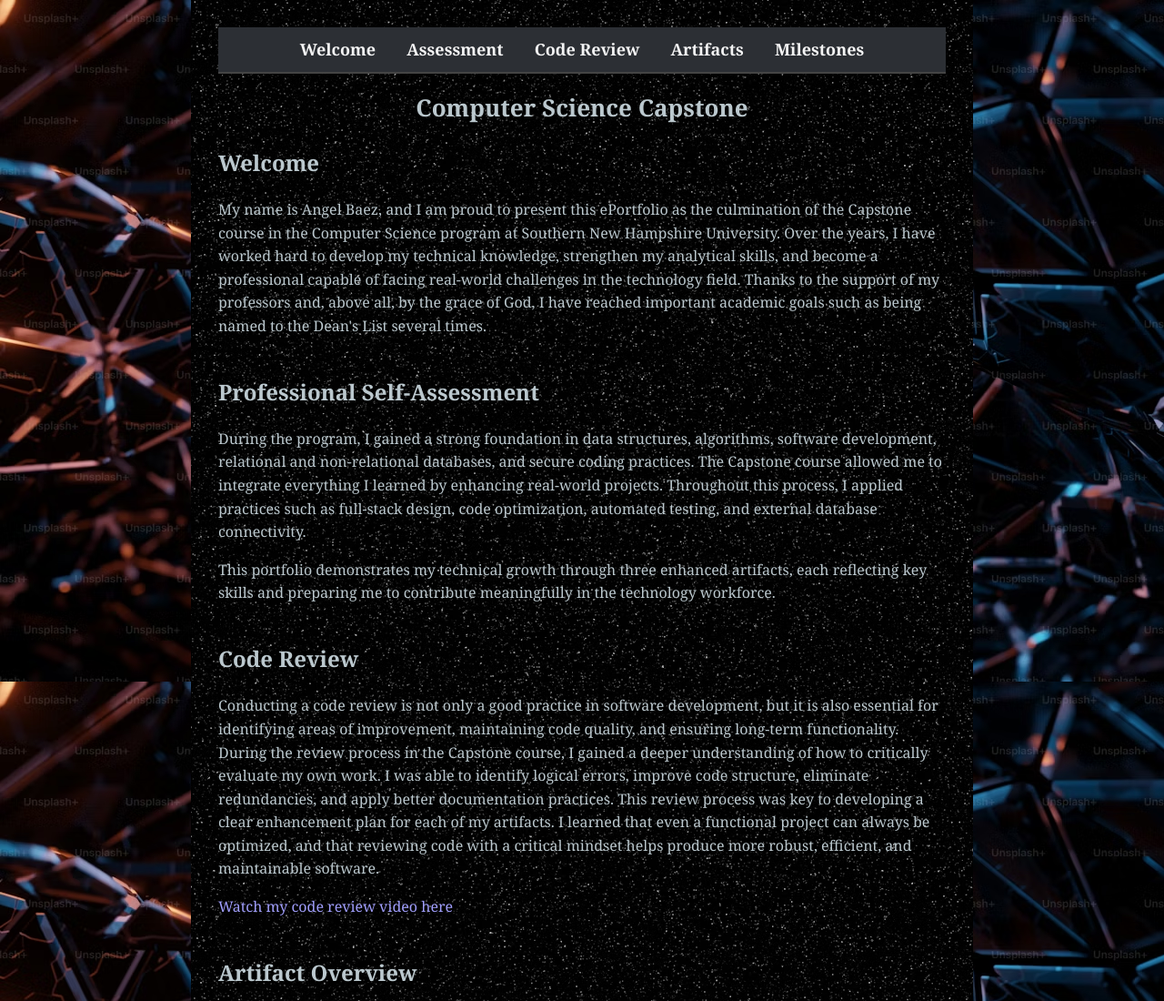
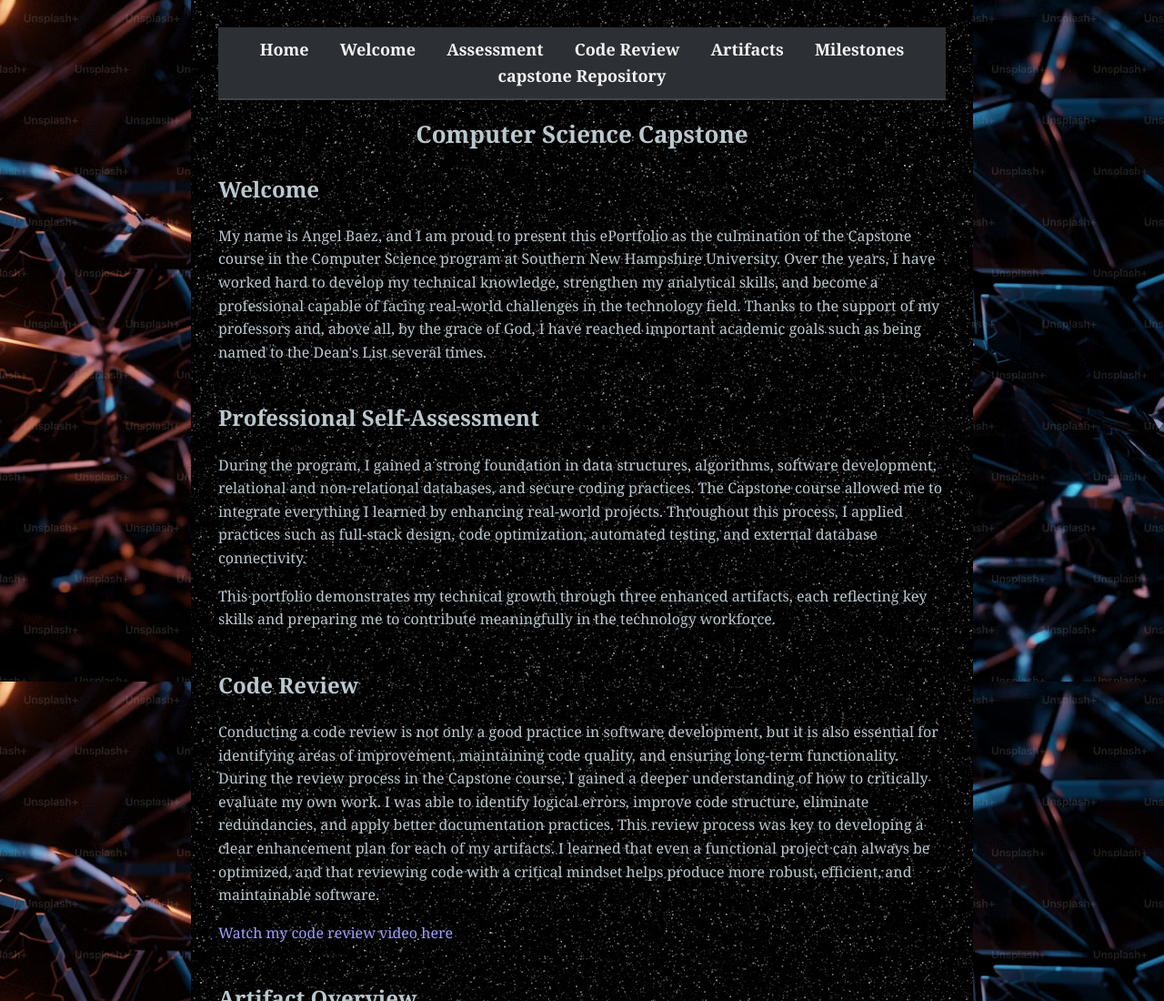
Before and after one commit to anedbafe/CS-499-Capstone, a plain HTML site: page index.html in a window 1280 px wide. Shown: the top 1100 px of the page at 91% size. Drawn offline with Linux system fonts and the light colour scheme.

Commit message:
index.html

```diff
--- a/index.html
+++ b/index.html
@@ -76,11 +76,13 @@
   <div class="container">
     <nav class="navbar">
       <ul class="nav-list">
+        <li><a href="https://github.com/anedbafe/CS-499-Capstone">Home</a></li>
         <li><a href="#welcome">Welcome</a></li>
         <li><a href="#assessment">Assessment</a></li>
         <li><a href="#codereview">Code Review</a></li>
         <li><a href="#artifacts">Artifacts</a></li>
         <li><a href="#milestones">Milestones</a></li>
+        <li><a href="https://github.com/anedbafe/CS-499-Capstone">capstone Repository</a></li>
       </ul>
     </nav>
 
```
